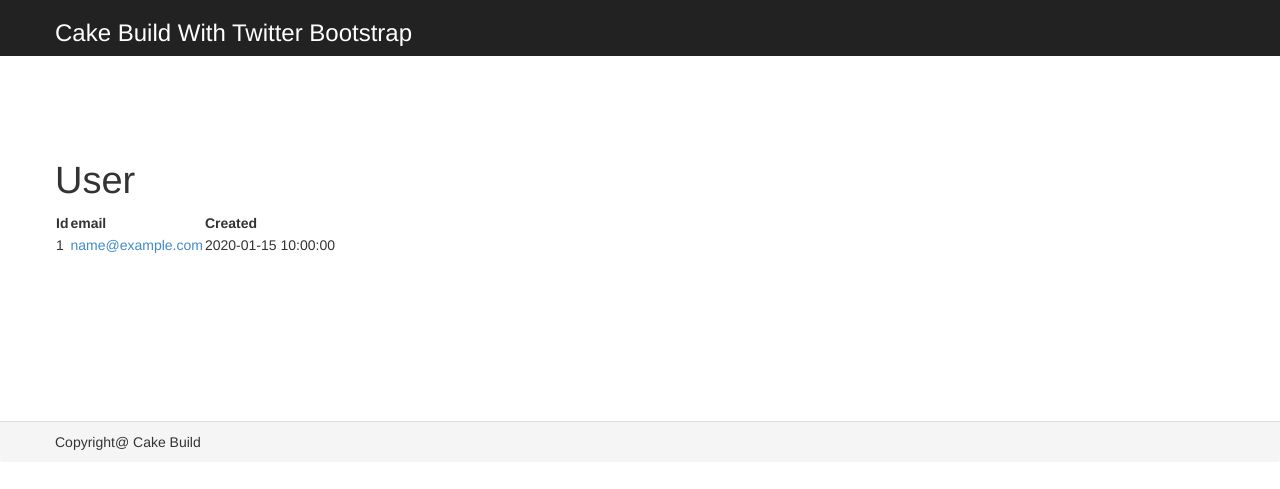
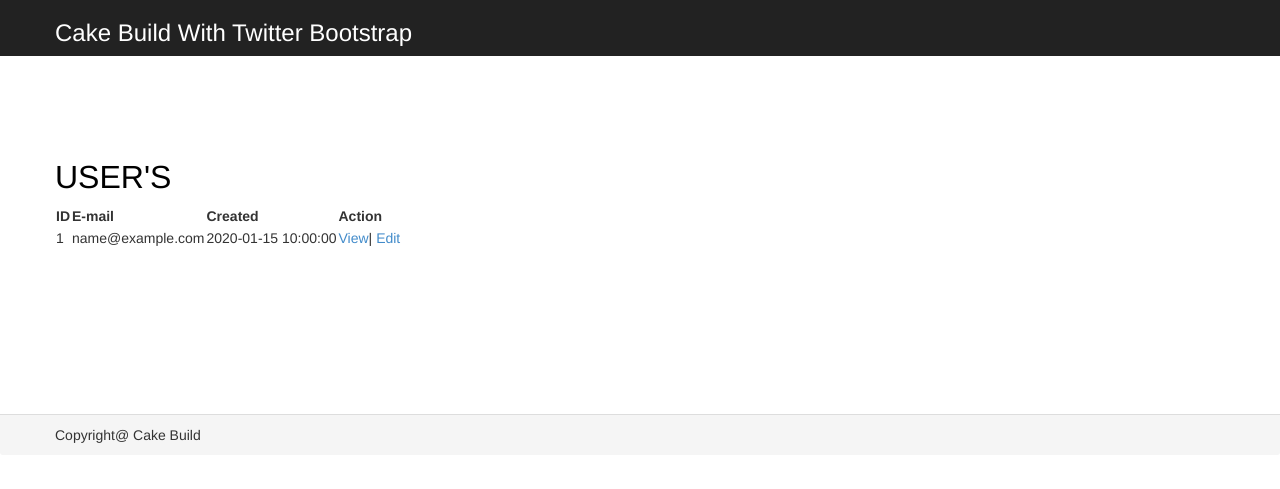
Before and after one commit to sivasusheendar-clarion/cake-build, a CakePHP app: the page made by app/View/Users/admin_index.ctp in a window 1280 px wide. Shown: the top 489 px of the page. Run offline with PHP 8.4 and a stand-in for CakePHP, Linux system fonts and the light colour scheme; the template is opened without the code that fills it: most values are stand-ins (such as "Sample title", 1, 10 or a date in 2020); some libraries are stand-ins or nearby versions.

Commit message:
Admin USER edit function

```diff
--- a/app/View/Elements/profile.ctp
+++ b/app/View/Elements/profile.ctp
@@ -8,8 +8,8 @@ if(isset($userData['User'])) {
 
 <ul class="nav nav-tabs">
   <?php    if($userData['User']['role']==1) {  ?>
-      <li class="active"><a href="/admin/home">Home</a></li>
-      <li><a href="/admin/users">Users</a></li>
+      <li <?php echo ($this->params['controller'] == 'home')? 'class="active"' : ''?>><a href="/admin/home">Home</a></li>
+      <li <?php echo ($this->params['controller'] == 'users')? 'class="active"' : ''?>><a href="/admin/users">Users</a></li>
   <?php } ?>
  </ul>
 <?php
--- a/app/View/Layouts/default.ctp
+++ b/app/View/Layouts/default.ctp
@@ -16,6 +16,9 @@
             }
             h3{
                 color: #ffffff;
+            }
+            h2{
+                color: #000000;
             }
             .bs-masthead {
                 padding-bottom: 165px;
--- a/app/View/Users/admin_index.ctp
+++ b/app/View/Users/admin_index.ctp
@@ -1,11 +1,12 @@
 <!-- File: /app/View/Posts/index.ctp -->
 
-<h1>User</h1>
+<h2>USER'S</h2>
 <table>
     <tr>
-        <th>Id</th>
-        <th>email</th>
+        <th>ID</th>
+        <th>E-mail</th>
         <th>Created</th>
+        <th>Action</th>
     </tr>
 
     <!-- Here is where we loop through our $posts array, printing out post info -->
@@ -13,11 +14,10 @@
     <?php foreach ($users as $user): ?>
     <tr>
         <td><?php echo $user['User']['id']; ?></td>
-        <td>
-            <?php echo $this->Html->link($user['User']['email'],
-array('controller' => 'users', 'action' => 'view', $user['User']['id'])); ?>
-        </td>
+        <td><?php echo $user['User']['email']; ?></td>
         <td><?php echo $user['User']['created']; ?></td>
+        <td><?php echo $this->Html->link('View', array('controller' => 'users', 'action' => 'view', $user['User']['id'])); ?>|
+        <?php echo $this->Html->link('Edit', array('controller' => 'users', 'action' => 'edit', $user['User']['id'])); ?></td>
     </tr>
     <?php endforeach; ?>
     <?php unset($user); ?>
--- a/app/View/Users/admin_view.ctp
+++ b/app/View/Users/admin_view.ctp
@@ -3,5 +3,6 @@
 * To change this template, choose Tools | Templates
 * and open the template in the editor.
 */
+echo $User['User']['email'];
 
 ?>
```
Also changed, not shown: app/Controller/UsersController.php (+16 -4 lines).
